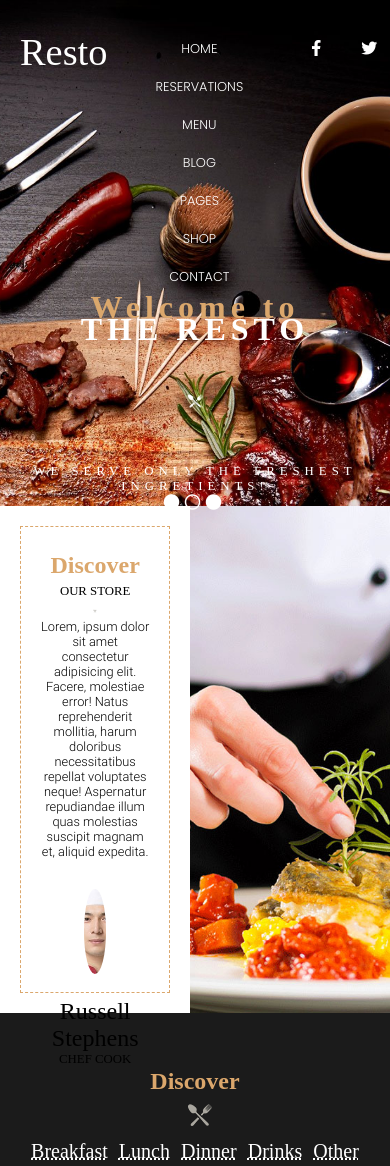
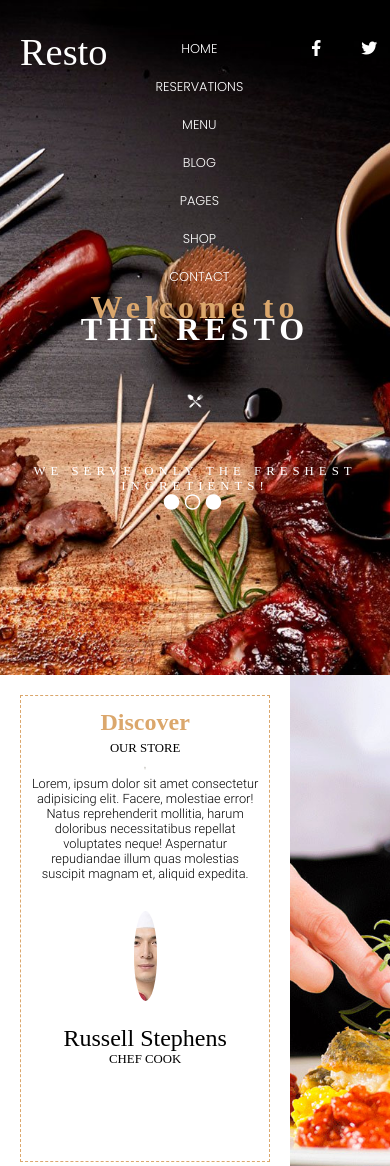
Before and after one commit to aloispatoor/le-resto, a plain HTML site: page index.html in a window 390 px wide. Shown: the top 1166 px of the page. Drawn offline with Linux system fonts and the light colour scheme; a web font is replaced by a local one.

Commit message:
Ajouts mineurs dans le style et les media queries

```diff
--- a/assets/scss/_events.scss
+++ b/assets/scss/_events.scss
@@ -47,8 +47,8 @@
     position:absolute;
     z-index:1;
     background-color: white;
-    height:30%;
-    width:20%;
+    height:40%;
+    width:40%;
     text-align:center;
 }
 
--- a/assets/scss/_header.scss
+++ b/assets/scss/_header.scss
@@ -7,7 +7,7 @@ header{
     background-repeat: no-repeat;
     background-position: center;
     color:white;
-    height: 60vh;
+    height: 80vh;
     width:100%;
 }
 
--- a/assets/scss/_mediaqueries.scss
+++ b/assets/scss/_mediaqueries.scss
@@ -20,14 +20,18 @@
         height:60vh;
     }
     .secondPart .leftSection img{
-        width:20%;
+        width:10%;
         height:20%;
     }
     .leftSection{
-        padding:5%;
+        width: 70%;
+        padding:2%;
     }
     .leftParagraph{
         margin-top:0;
+    }
+    .rightSection{
+        width: 30%;
     }
     .plateLogo{
         width:20px;
@@ -54,7 +58,7 @@
         height:10%;
     }
     .dropdown{
-        height:30vh;
+        height:50vh;
         width:80vw;
         margin-left:-5%;
     }
```
Also changed, not shown: assets/css/style.css, 1 other file.
